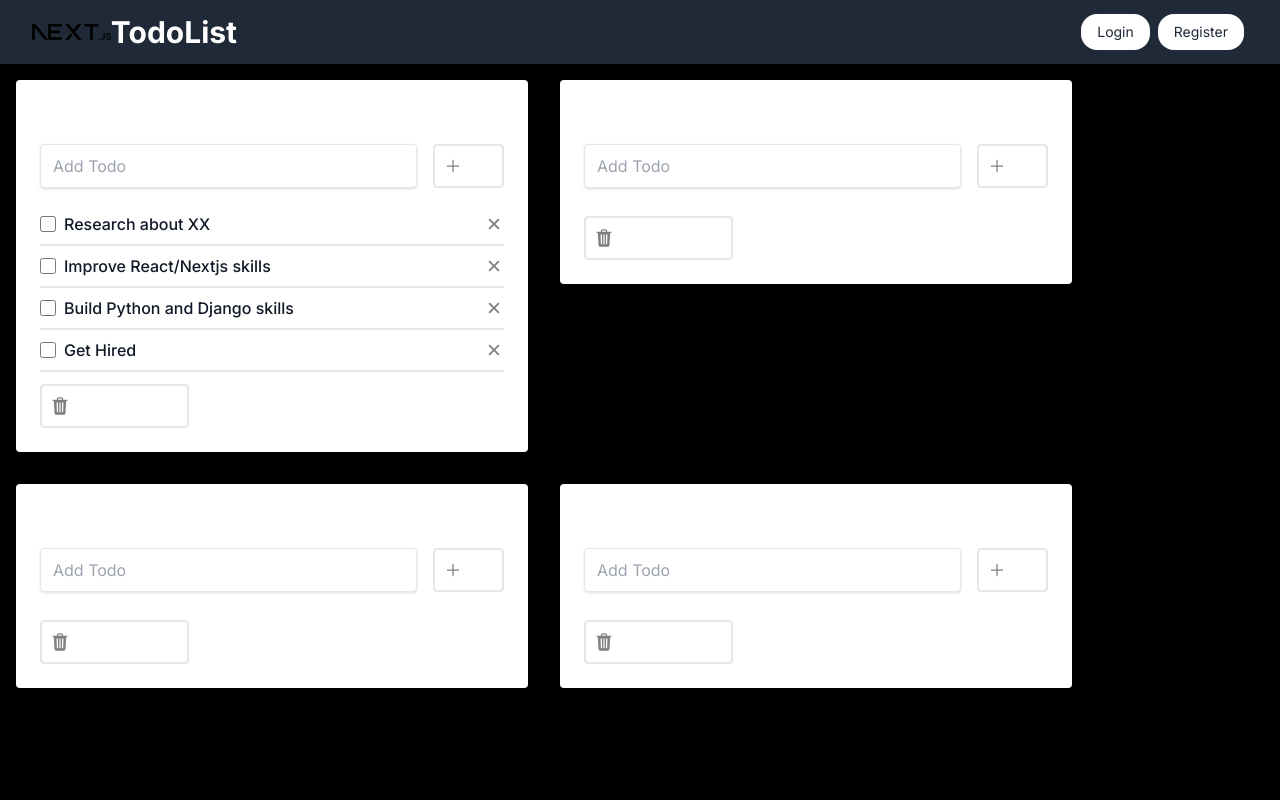
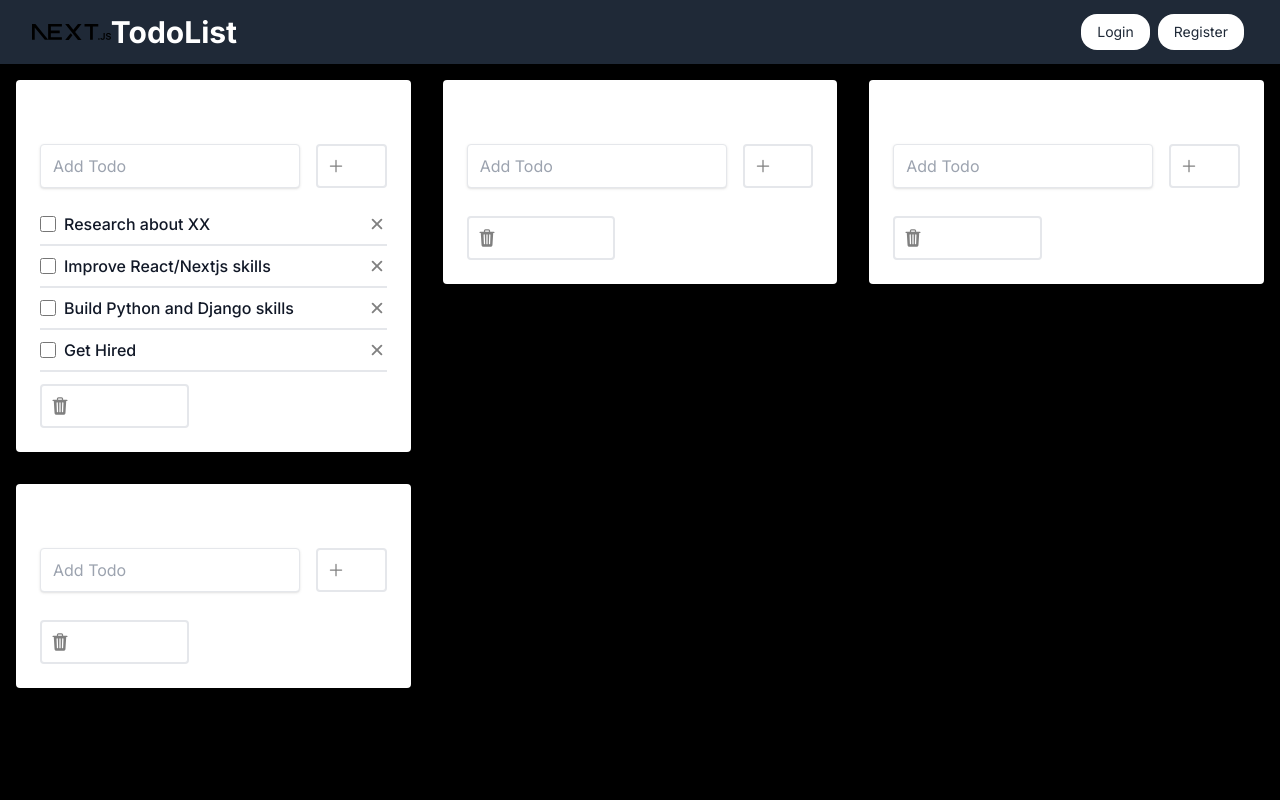
Before and after one commit to medardm/nextjs-todolist-frontend, a Next.js app: page / in a window 1280 px wide. Shown: the top 800 px of the page. Built offline with nearby package versions, Linux system fonts and the light colour scheme; no server answers.

Commit message:
Update CSS styles in Footer and TodoList components

```diff
--- a/src/components/layout/Footer.tsx
+++ b/src/components/layout/Footer.tsx
@@ -4,7 +4,7 @@ import logo from '@public/next.svg';
 export default function Footer() {
   return (
     <footer
-      className="text-srk-blue-6 w-full shadow-lg bg-[#FFFFFF]  pb-6 lg:pb-16">
+      className="w-full shadow-lg bg-[#FFFFFF]  pb-6 lg:pb-16">
       <div className="mx-auto max-w-7xl px-2 sm:px-6 lg:px-8">
         <div
           className="w-10/12 flex flex-col-reverse lg:flex-row mx-auto pt-0 lg:pt-8 items-start lg:items-start">
--- a/src/components/todolist/TodoList.tsx
+++ b/src/components/todolist/TodoList.tsx
@@ -16,7 +16,7 @@ export const TodoList = ({ id, title} : {id: number, title: string}) => {
   } = useTodoItem(id);
 
   return (
-    <div className="bg-white rounded shadow p-6 m-4 w-full lg:w-3/4 lg:max-w-lg">
+    <div className="bg-white rounded shadow p-6 m-4">
       <div className="mb-4">
         <h1 className="text-grey-darkest">{ title } <span>({completedTodo.length}/{todoItems.length})</span></h1>
         <div className="flex mt-4">
```
